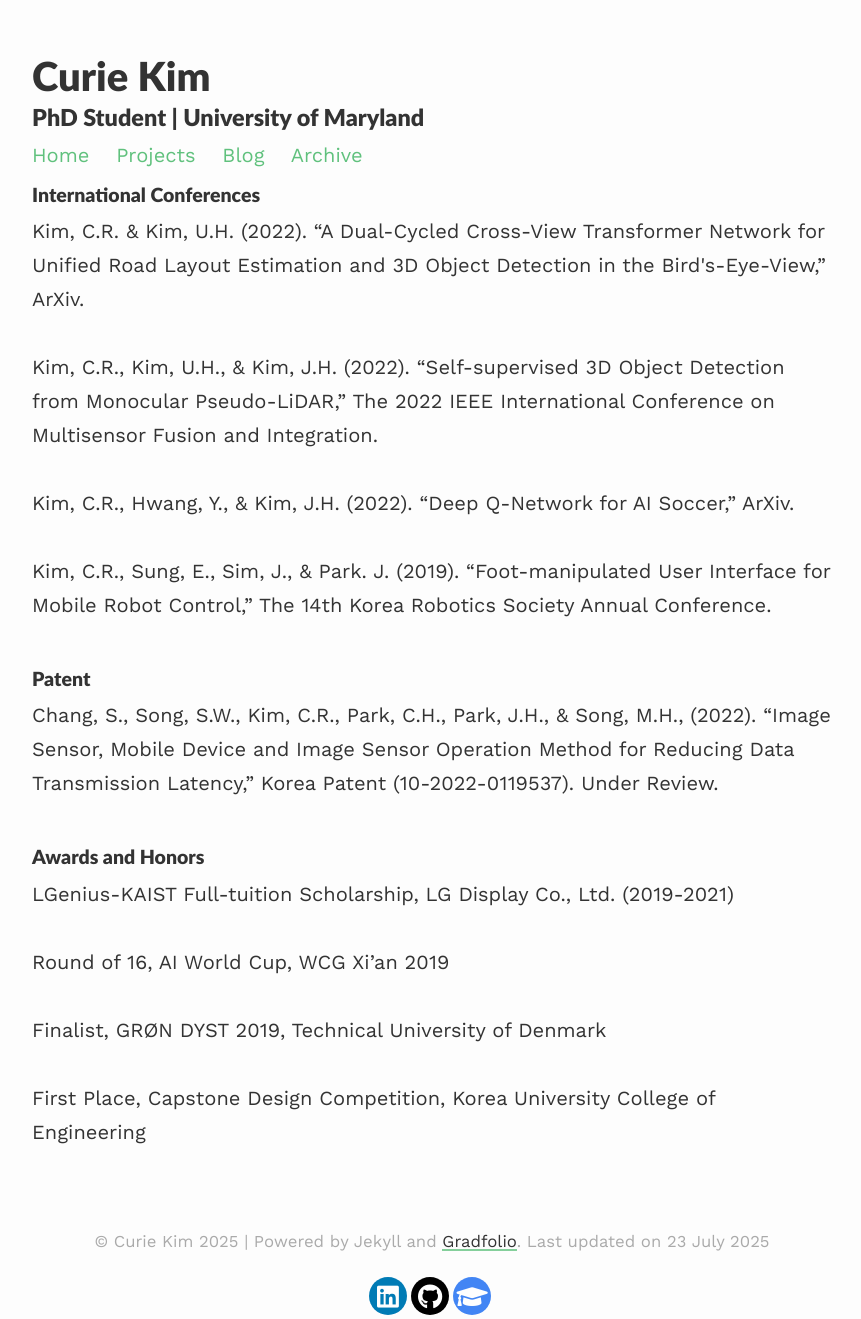
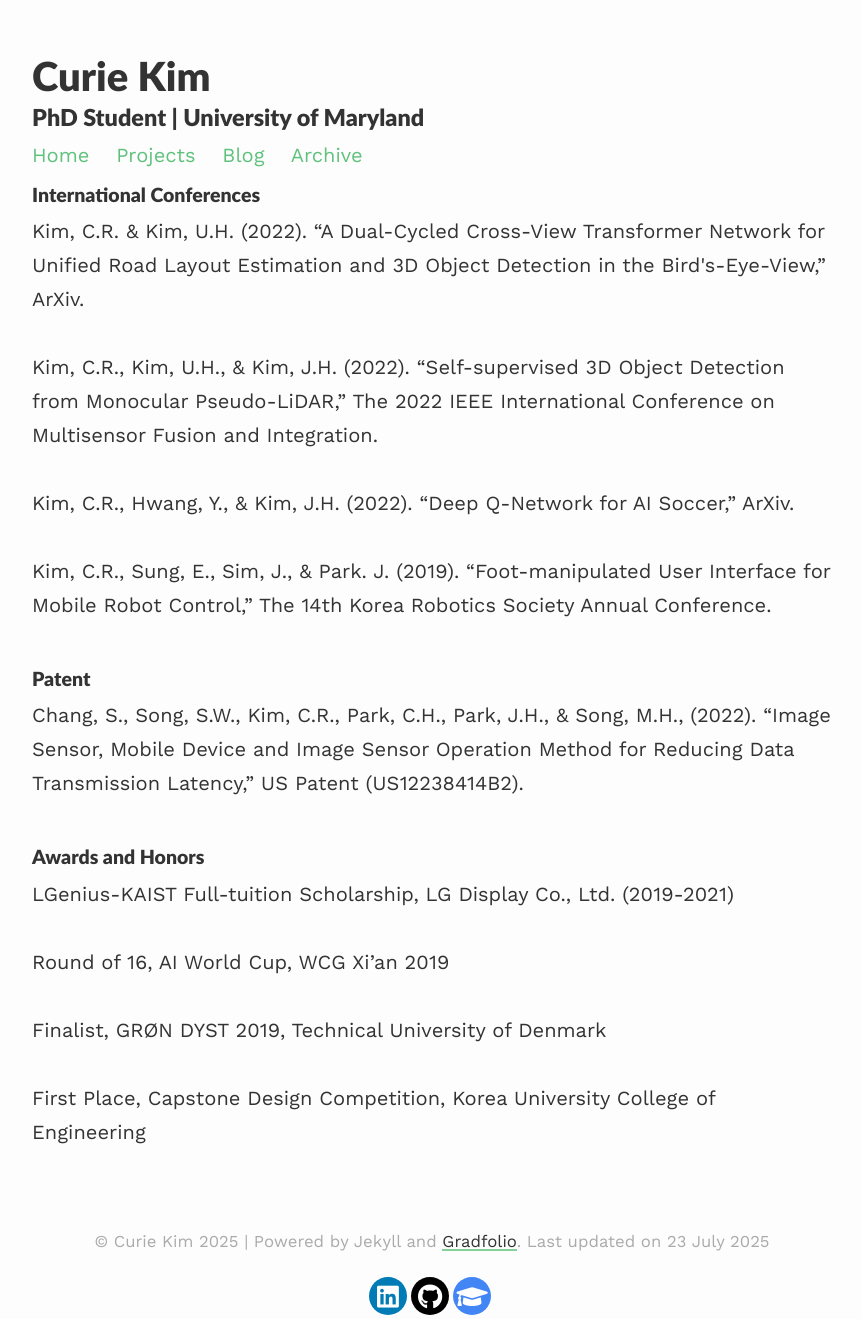
Before and after one commit to curie3170/curie3170.github.io, a Jekyll site: the page built from archive.html, in a window 1280 px wide. Shown: the whole page, without its empty margins (208-1069 px from the left). Built offline with Jekyll 4.4.1, drawn with Linux system fonts in a browser that asks for light colours; nearby versions of some CDN libraries.

Commit message:
Update archive.html

```diff
--- a/archive.html
+++ b/archive.html
@@ -12,7 +12,7 @@ title: Archive
     <a href="https://drive.google.com/file/d/1W3Bu53LqHggFKD8B1lpV8U-uo8vOxqKU/view?usp=sharing">Kim, C.R., Sung, E., Sim, J., & Park. J. (2019). “Foot-manipulated User Interface for Mobile Robot Control,” The 14th Korea Robotics Society Annual Conference.</a><br/><br>
 
     <h3><small>Patent</small></h3>
-    <a>Chang, S., Song, S.W., Kim, C.R., Park, C.H., Park, J.H., & Song, M.H., (2022). “Image Sensor, Mobile Device and Image Sensor Operation Method for Reducing Data Transmission Latency,” Korea Patent (10-2022-0119537). Under Review.</a><br/><br>
+    <a>Chang, S., Song, S.W., Kim, C.R., Park, C.H., Park, J.H., & Song, M.H., (2022). “Image Sensor, Mobile Device and Image Sensor Operation Method for Reducing Data Transmission Latency,” US Patent (US12238414B2).</a><br/><br>
 
     <h3><small>Awards and Honors</small></h3>
     <a>LGenius-KAIST Full-tuition Scholarship, LG Display Co., Ltd. (2019-2021)</a><br/><br>
```
